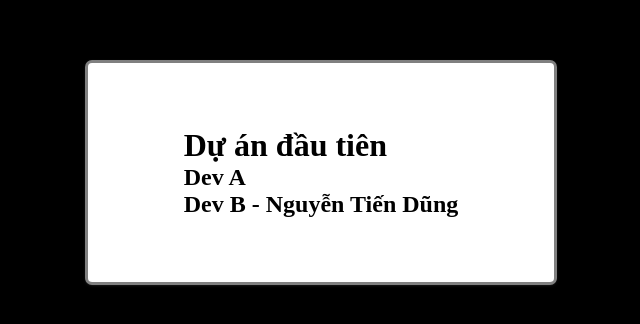
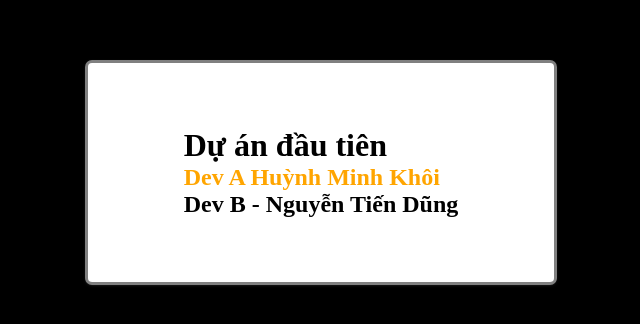
Before and after one commit to khoihuynh1210/bc70_project_git, a plain HTML site: page index.html in a window 1280 px wide. Shown: the part 228-552 px from the top of the page, without its empty margins (319-959 px from the left). Drawn offline with Linux system fonts and the light colour scheme.

Commit message:
them css

```diff
--- a/index.html
+++ b/index.html
@@ -5,12 +5,13 @@
     <meta name="viewport" content="width=device-width, initial-scale=1.0" />
     <title>Dự án đầu tiên</title>
     <link rel="stylesheet" href="style.css" />
+    <link rel="stylesheet" href="/style_devA.css">
   </head>
   <body>
     <div class="container">
       <div class="box">
         <h1>Dự án đầu tiên</h1>
-        <h2>Dev A</h2>
+        <h2 class="text-dev-a">Dev A Huỳnh Minh Khôi</h2>
         <h2>Dev B - Nguyễn Tiến Dũng</h2>
       </div>
     </div>
--- /dev/null
+++ b/style_devA.css
@@ -0,0 +1,3 @@
+.text-dev-a{
+    color: orange;
+}
```
